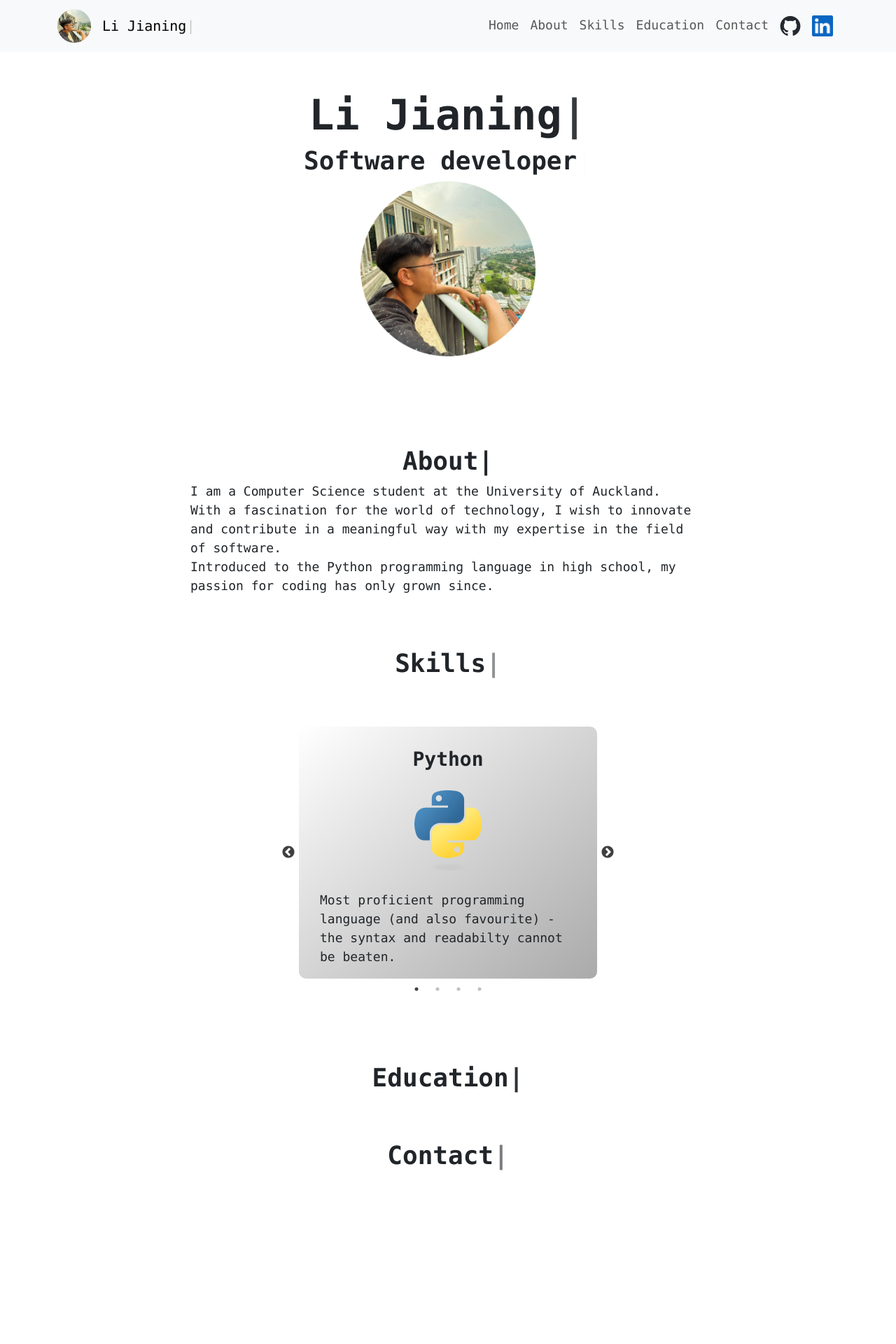
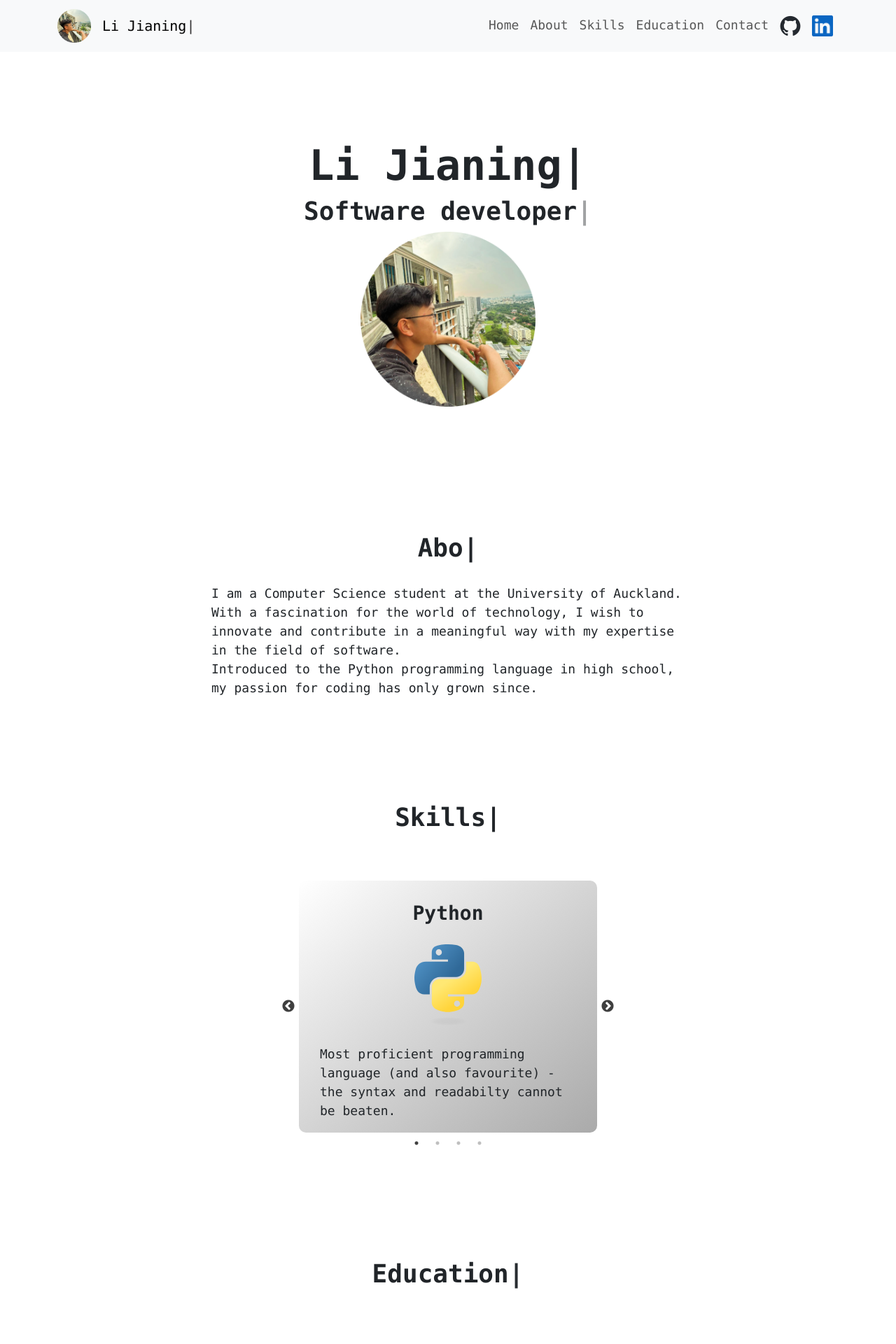
Before and after one commit to greeenfrog/my-app, a React (Create React App) app: page / in a window 1280 px wide. Shown: the top 1920 px of the page at 70% size. Before the commit the page ends 1740 px from the top, so only its background shows below. Built offline with nearby package versions, Linux system fonts and the light colour scheme.

Commit message:
Adjust padding

```diff
--- a/src/App.css
+++ b/src/App.css
@@ -28,22 +28,26 @@
 }
 
 #home {
-  padding-top: 128px;
-  padding-bottom: 128px;
+  padding-top: 200px;
 }
 
 #about {
-  padding-bottom: 60px;
+  padding-top: 180px;
+}
+
+#about p {
+  margin: 30px
 }
 
 #skills {
-  padding-bottom: 60px;
+  padding-top: 120px;
 }
 
 #education {
-  padding-bottom: 60px;
+  padding-top: 120px;
 }
 
 #contact {
-  padding-bottom: 60px;
+  padding-top: 120px;
+  padding-bottom: 120px;
 }
```
